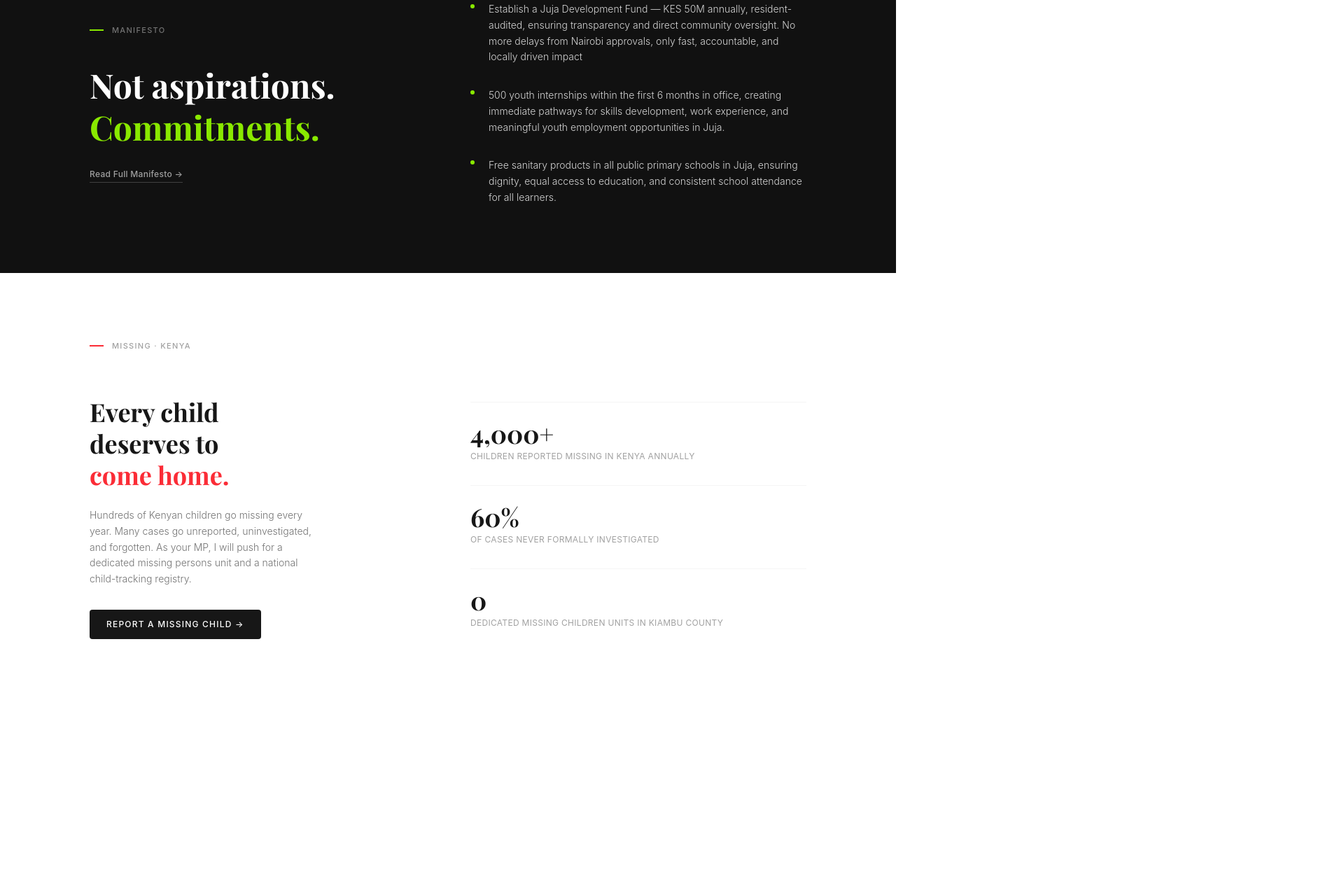
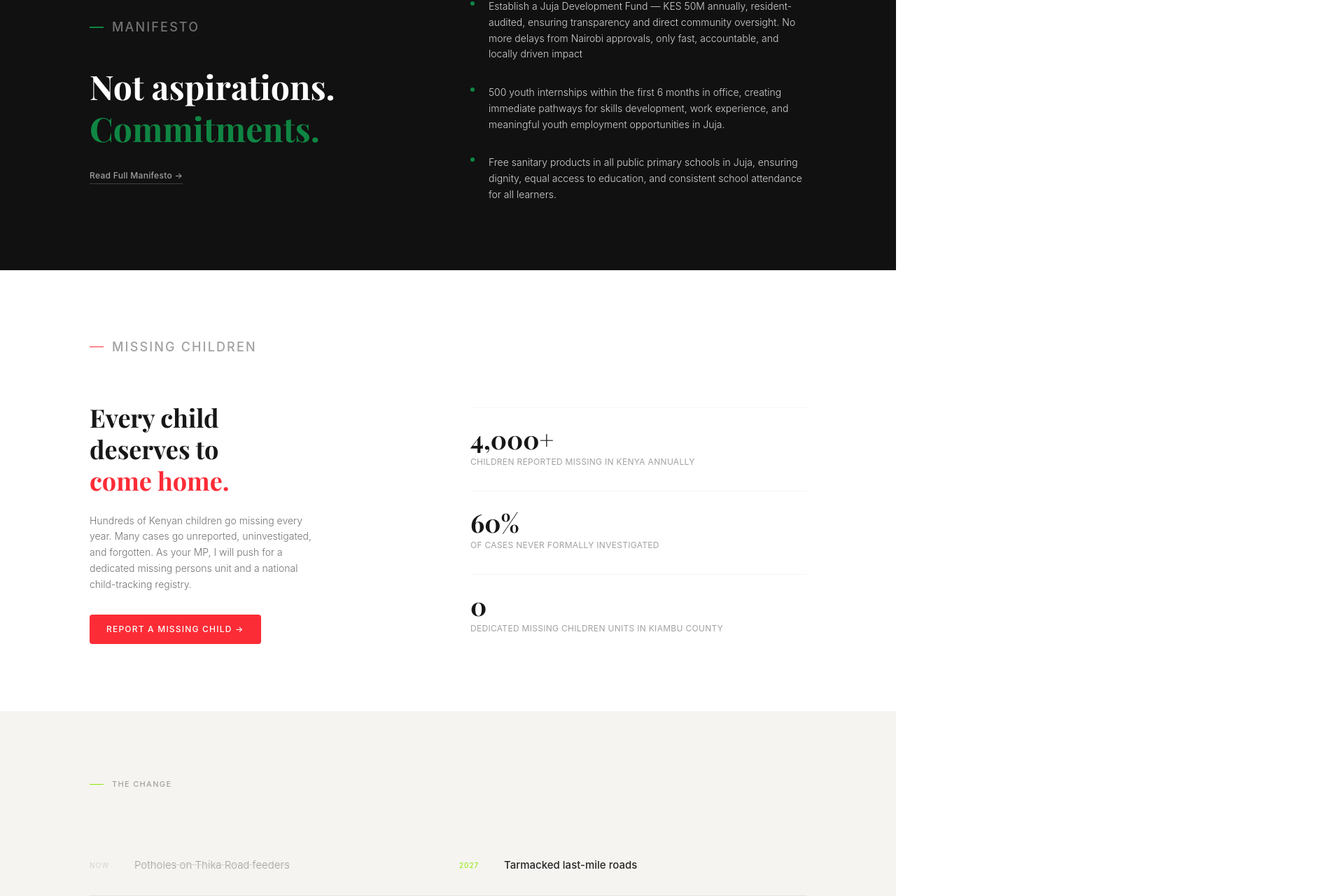
Before and after one commit to Blindtroop/mbaikia, a React (Vite) app: page / in a window 1280 px wide. Shown: the part 1455-2735 px from the top of the page at 70% size, 1920 px wide, since content can reach past the window. Before the commit the page ends 2464 px from the top, so only its background shows below. Built offline with nearby package versions, Linux system fonts and the light colour scheme.

Commit message:
added various components

```diff
--- a/package.json
+++ b/package.json
@@ -19,6 +19,7 @@
     "motion": "^12.40.0",
     "react": "^19.2.6",
     "react-dom": "^19.2.6",
+    "react-icons": "^5.6.0",
     "react-router-dom": "^7.16.0",
     "tailwindcss": "^4.3.0"
   },
--- a/src/App.jsx
+++ b/src/App.jsx
@@ -4,16 +4,22 @@ import Navbar from './assets/components/navbar/navbar'
 import ThePromise from './assets/components/promise/promise'
 import Manifesto from './assets/components/manifesto/manifesto'
 import MissingChildren from './assets/components/missing/missing'
+import Change from './assets/components/change/change'
+import Join from './assets/components/join/join'
+import Footer from './assets/components/footer/footer'
 
 function App() {
   return (
     <>
-    <div className="min-h-screen bg-[#f5f4f0]">
+    <div className="min-h-screen overflow-x-hidden bg-[#f5f4f0]">
     <Navbar />
     <Hero />
     <ThePromise />
     <Manifesto />
     <MissingChildren />
+    <Change />
+    <Join />
+    <Footer />
     </div>
     </>
   )
--- /dev/null
+++ b/src/assets/components/change/change.jsx
@@ -0,0 +1,50 @@
+import { motion } from "motion/react";
+
+const fadeUp = {
+  initial: { opacity: 0, y: 24 },
+  whileInView: { opacity: 1, y: 0 },
+  viewport: { once: true },
+  transition: { duration: 0.6, ease: "easeOut" },
+};
+
+export default function Change() {
+  const items = [
+    { before: "Potholes on Thika Road feeders", after: "Tarmacked last-mile roads" },
+    { before: "Youth unemployment above 40%", after: "Structured skills & jobs pipeline" },
+    { before: "Bursaries for the well-connected", after: "Transparent, merit-based bursaries" },
+
+  ];
+
+  return (
+    <section className="bg-[#f5f4f0] px-8 py-24">
+      <div className="max-w-5xl mx-auto">
+        <motion.div {...fadeUp} className="flex items-center gap-3 mb-16">
+          <span className="w-5 h-[1.5px] bg-[#89E900] block" />
+          <span className="text-[11px] font-medium tracking-[0.12em] uppercase text-neutral-400">
+            The Change
+          </span>
+        </motion.div>
+
+        <div className="flex flex-col divide-y divide-neutral-200">
+          {items.map(({ before, after }, i) => (
+            <motion.div
+              key={i}
+              {...fadeUp}
+              transition={{ duration: 0.5, delay: i * 0.1 }}
+              className="grid grid-cols-2 gap-8 py-8"
+            >
+              <div className="flex items-start gap-4">
+                <span className="text-[10px] uppercase tracking-widest text-neutral-300 mt-1 w-12 flex-shrink-0">Now</span>
+                <p className="text-[15px] text-neutral-400 font-light line-through decoration-neutral-300">{before}</p>
+              </div>
+              <div className="flex items-start gap-4">
+                <span className="text-[10px] uppercase tracking-widest text-[#89E900] mt-1 w-12 flex-shrink-0">2027</span>
+                <p className="text-[15px] text-neutral-800 font-medium">{after}</p>
+              </div>
+            </motion.div>
+          ))}
+        </div>
+      </div>
+    </section>
+  );
+}
--- /dev/null
+++ b/src/assets/components/footer/footer.jsx
@@ -0,0 +1,83 @@
+import { FaFacebook, FaTwitter, FaLinkedin, FaInstagram } from "react-icons/fa";
+import { MdEmail, MdPhone, MdLocationOn } from "react-icons/md";
+
+const Footer = () => {
+  const currentYear = new Date().getFullYear();
+  const navLinks = [
+    { name: "Home", href: "#" },
+    { name: "Mens", href: "#" },
+    { name: "Womens", href: "#" },
+    { name: "Shopping", href: "#" },
+  ];
+  const socialLinks = [
+    { name: "Facebook", icon: <FaFacebook />, href: "#" },
+    { name: "Twitter", icon: <FaTwitter />, href: "#" },
+    { name: "LinkedIn", icon: <FaLinkedin />, href: "#" },
+    { name: "Instagram", icon: <FaInstagram />, href: "#" },
+  ];
+
+  return (
+    <footer className="bg-[#222222] text-white text-sm font-sans">
+      <div className="max-w-7xl mx-auto px-4 sm:px-6 lg:px-8 py-12">
+        <div className="grid grid-cols-1 md:grid-cols-2 lg:grid-cols-4 gap-8">
+          <div className="space-y-4">
+            <ul className="space-y-2">
+              <img
+                src="https://i.postimg.cc/tT4ZxC41/Screenshot-2026-06-02-121742.png"
+              />
+
+            </ul>
+          </div>
+          <div className="space-y-4">
+            <h3 className="text-lg font-semibold">Contact Information</h3>
+            <ul className="space-y-2">
+              <li className="flex items-center">
+                <MdEmail className="mr-2" />
+                <a href="" className="hover:text-gray-300 transition duration-300">
+                  strydekicks@gmail.com
+                </a>
+              </li>
+              <li className="flex items-center">
+                <MdPhone className="mr-2" />
+                <a href="tel:" className="hover:text-gray-300 transition duration-300">
+                  +254 115 112760
+                </a>
+              </li>
+              <li className="flex items-center">
+                <MdLocationOn className="mr-2" />
+                <span>Moi Avenue, Nairobi CBD, Nairobi, Kenya</span>
+              </li>
+            </ul>
+          </div>
+          <div className="space-y-4">
+            <h3 className="text-lg font-semibold">Social Media</h3>
+            <div className="flex space-x-4">
+              {socialLinks.map((link) => (
+                <a
+                  key={link.name}
+                  href={link.href}
+                  className="hover:text-gray-300 transition duration-300"
+                  aria-label={`Visit our ${link.name} page`}
+                >
+                  {link.icon}
+                </a>
+              ))}
+            </div>
+          </div>
+          <div className="space-y-4">
+            <h3 className="text-lg font-semibold">Get in Touch</h3>
+            <p>Have a question or want to work together?</p>
+            <button
+              className="bg-[#222222] border border-[#89E900] rounded-xl text-white font-bold py-2 px-4 transition duration-300"
+              aria-label="Contact us"
+            >
+              Contact Us
+            </button>
+          </div>
+        </div>
+      </div>
+    </footer>
+  );
+};
+
+export default Footer;
--- /dev/null
+++ b/src/assets/components/join/join.jsx
@@ -0,0 +1,32 @@
+import { motion } from "motion/react";
+
+const fadeUp = {
+  initial: { opacity: 0, y: 24 },
+  whileInView: { opacity: 1, y: 0 },
+  viewport: { once: true },
+  transition: { duration: 0.6, ease: "easeOut" },
+};
+
+export default function Join() {
+  return (
+    <section className="bg-[#0F8643] px-8 py-28">
+      <motion.div {...fadeUp} className="max-w-5xl mx-auto flex flex-col md:flex-row items-center justify-between gap-10">
+        <h2
+          className="text-4xl md:text-5xl font-bold text-neutral-900 leading-tight"
+          style={{ fontFamily: "'Playfair Display', serif" }}
+        >
+          Juja deserves better.<br />
+          <span className="text-white">Start here.</span>
+        </h2>
+        <div className="flex flex-col gap-4 items-start md:items-end flex-shrink-0">
+          <button className="bg-neutral-900 text-[#0F8643] px-10 py-4 text-[12px] font-medium tracking-[0.12em] uppercase rounded-sm hover:bg-neutral-800 transition w-full md:w-auto">
+            Join the Movement
+          </button>
+          <button className="bg-transparent border border-neutral-900 text-neutral-900 px-10 py-4 text-[12px] font-medium tracking-[0.12em] uppercase rounded-sm hover:bg-neutral-900 hover:text-[#89E900] transition w-full md:w-auto">
+            Volunteer with Us
+          </button>
+        </div>
+      </motion.div>
+    </section>
+  );
+}
--- a/src/assets/components/manifesto/manifesto.jsx
+++ b/src/assets/components/manifesto/manifesto.jsx
@@ -21,8 +21,8 @@ export default function Manifesto() {
         {/* LEFT SIDE */}
         <motion.div {...fadeUp}>
           <div className="flex items-center gap-3 mb-10">
-            <span className="w-5 h-[1.5px] bg-[#89E900] block" />
-            <span className="text-[11px] font-medium tracking-[0.12em] uppercase text-neutral-500">
+            <span className="w-5 h-[1.5px] bg-[#0F8643] block" />
+            <span className="text-lg font-medium tracking-[0.12em] uppercase text-neutral-500">
               Manifesto
             </span>
           </div>
@@ -32,7 +32,7 @@ export default function Manifesto() {
             style={{ fontFamily: "'Playfair Display', serif" }}
           >
             Not aspirations.<br />
-            <span className="text-[#89E900]">Commitments.</span>
+            <span className="text-[#0F8643]">Commitments.</span>
           </h2>
 
           <a
@@ -51,7 +51,7 @@ export default function Manifesto() {
         >
           {commitments.map((c, i) => (
             <div key={i} className="flex gap-5 items-start">
-              <span className="mt-1 w-1.5 h-1.5 rounded-full bg-[#89E900] flex-shrink-0" />
+              <span className="mt-1 w-1.5 h-1.5 rounded-full bg-[#0F8643] flex-shrink-0" />
               <p className="text-sm text-neutral-300 leading-relaxed font-light">
                 {c}
               </p>
--- a/src/assets/components/missing/missing.jsx
+++ b/src/assets/components/missing/missing.jsx
@@ -14,8 +14,8 @@ export default function MissingChildren() {
 
         <motion.div {...fadeUp} className="flex items-center gap-3 mb-16">
           <span className="w-5 h-[1.5px] bg-red-500 block" />
-          <span className="text-[11px] font-medium tracking-[0.12em] uppercase text-neutral-400">
-            Missing · Kenya
+          <span className="text-lg font-medium tracking-[0.12em] uppercase text-neutral-400">
+            Missing Children
           </span>
         </motion.div>
 
@@ -38,10 +38,10 @@ export default function MissingChildren() {
             </p>
 
             <a
-              href="https://missingchild.co.ke"
+              href="tel:116"
               target="_blank"
               rel="noopener noreferrer"
-              className="inline-flex items-center gap-2 bg-neutral-900 text-white text-[12px] font-medium tracking-[0.1em] uppercase px-6 py-3 rounded-sm hover:bg-neutral-700 transition"
+              className="inline-flex items-center gap-2 bg-red-500 text-white text-[12px] font-medium tracking-[0.1em] uppercase px-6 py-3 rounded-sm hover:bg-neutral-700 transition"
             >
               Report a Missing Child →
             </a>
--- a/src/assets/components/promise/promise.jsx
+++ b/src/assets/components/promise/promise.jsx
@@ -32,7 +32,7 @@ export default function ThePromise() {
     <section className=" px-1 py-24 w-400 mx-auto bg-[#f5f4f0] rounded-lg">
       <motion.div {...fadeUp} className="flex items-center gap-3 mb-16">
         <span className="w-5 h-[1.5px] bg-[#89E900] block" />
-        <span className="text-2xl font-medium tracking-[0.12em] uppercase text-neutral-400">
+        <span className="text-lg font-medium tracking-[0.12em] uppercase text-neutral-400">
           My Promise
         </span>
       </motion.div>
```
Also changed, not shown: src/assets/components/HERO/hero.jsx (+4 -4 lines), src/assets/components/navbar/navbar.jsx (+10 -8 lines), 1 other file (tests, documents, lock files or other folders).
